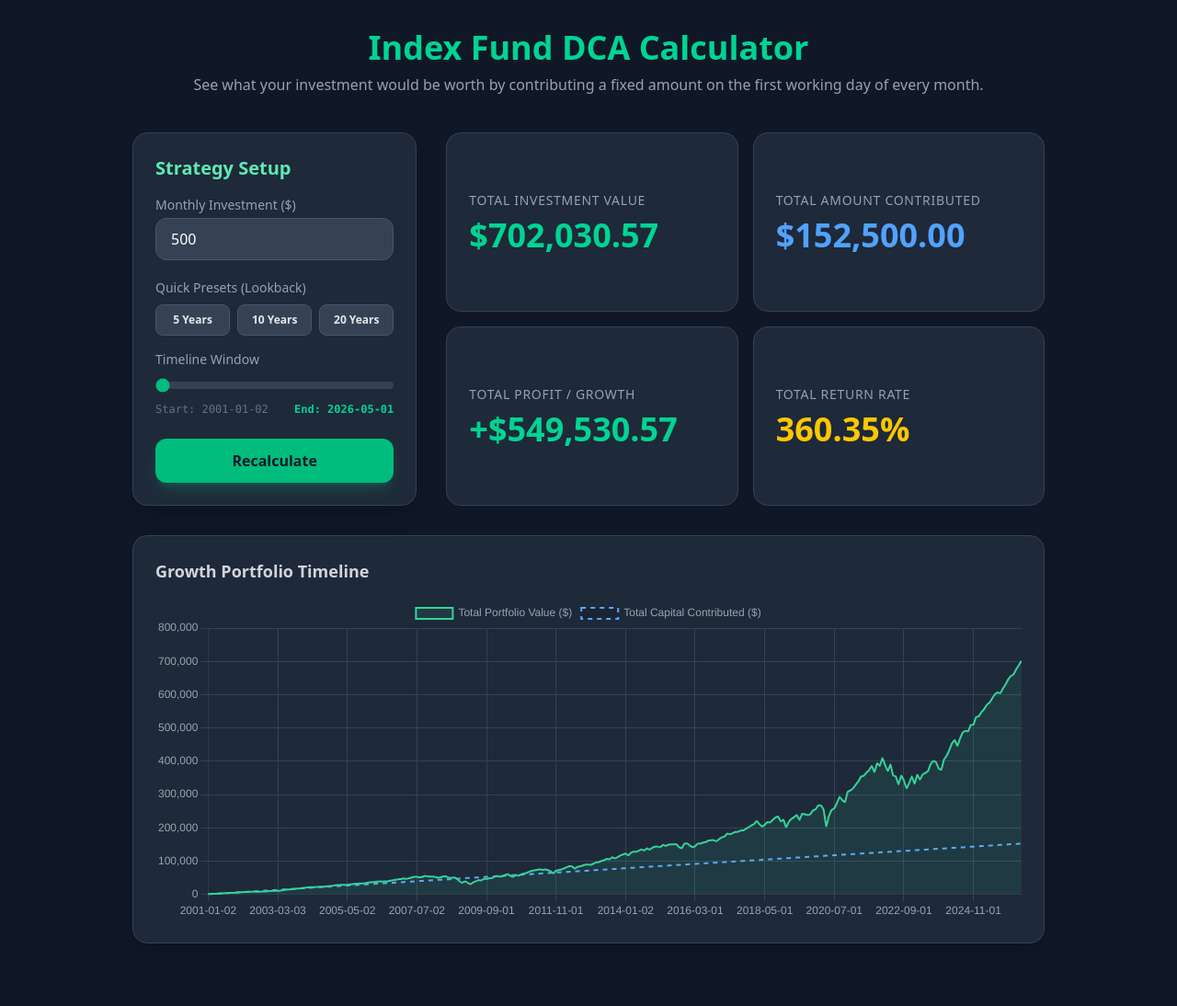
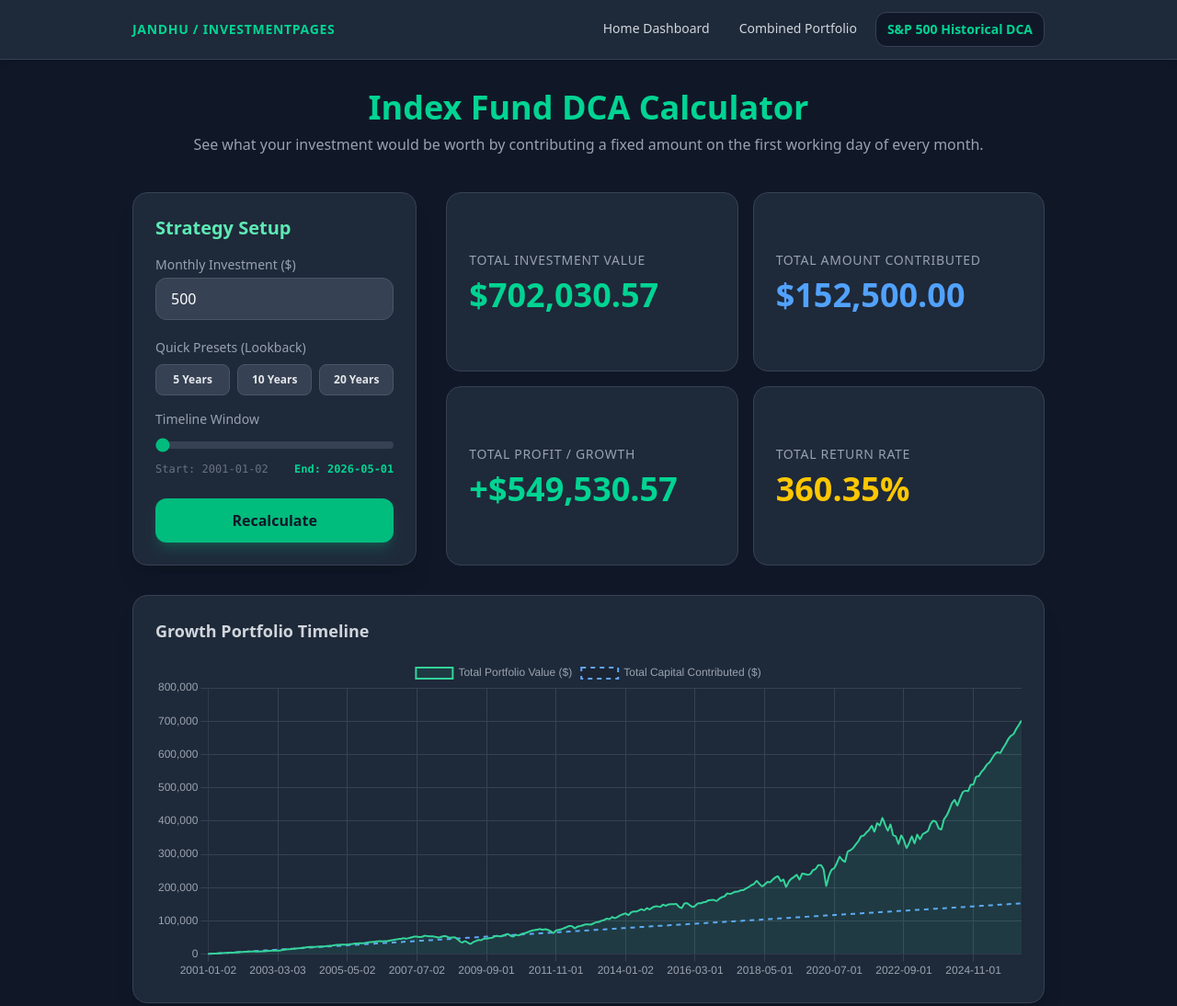
Before and after one commit to Jandhu/InvestmentPages, a plain HTML site: page sp500_historical_invest.html in a window 1280 px wide. Shown: the whole page at 92% size. Drawn offline with nearby package versions, Linux system fonts and the light colour scheme.

Commit message:
Add navbar

```diff
--- a/sp500_historical_invest.html
+++ b/sp500_historical_invest.html
@@ -8,6 +8,7 @@
     <script src="https://cdn.jsdelivr.net/npm/@tailwindcss/browser@4"></script>
     <!-- Chart.js for performance visualization -->
     <script src="https://cdn.jsdelivr.net/npm/chart.js"></script>
+    <script src="navbar.js"></script>
 </head>
 <body class="bg-gray-900 text-gray-100 min-h-screen font-sans">
 
```
